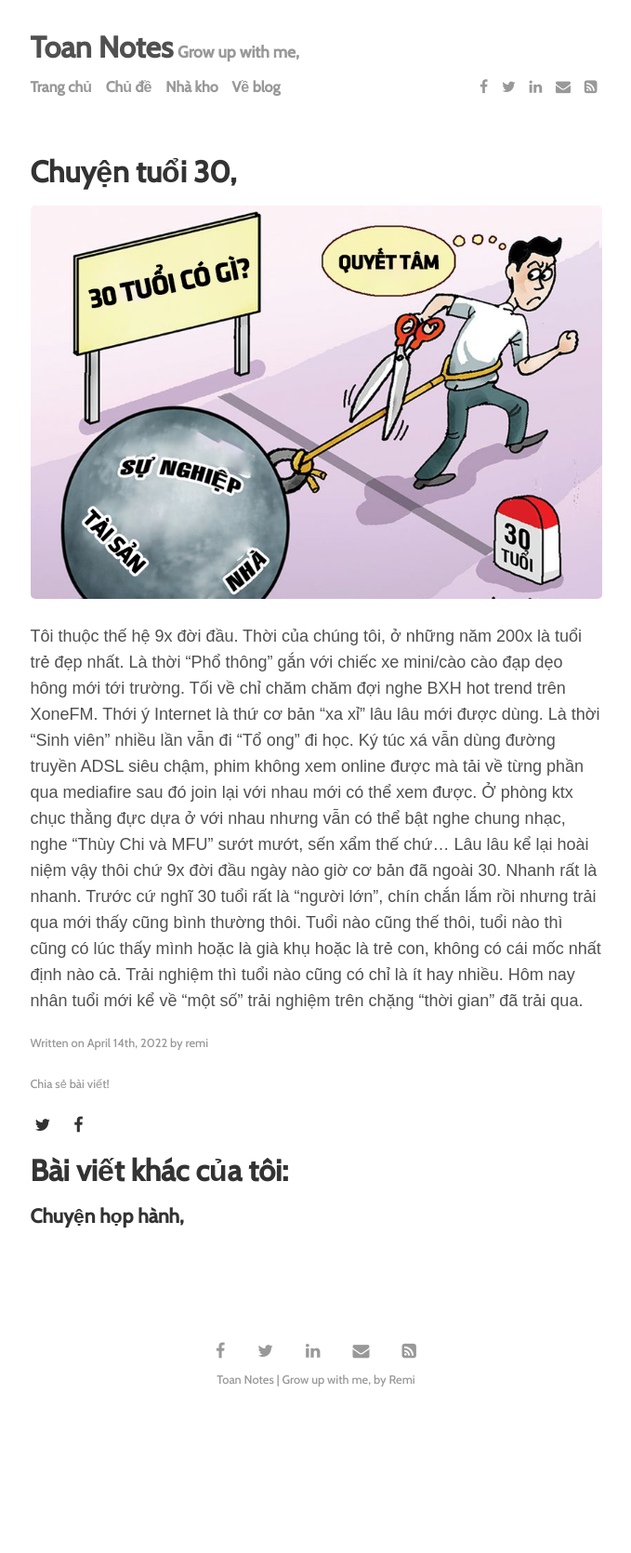
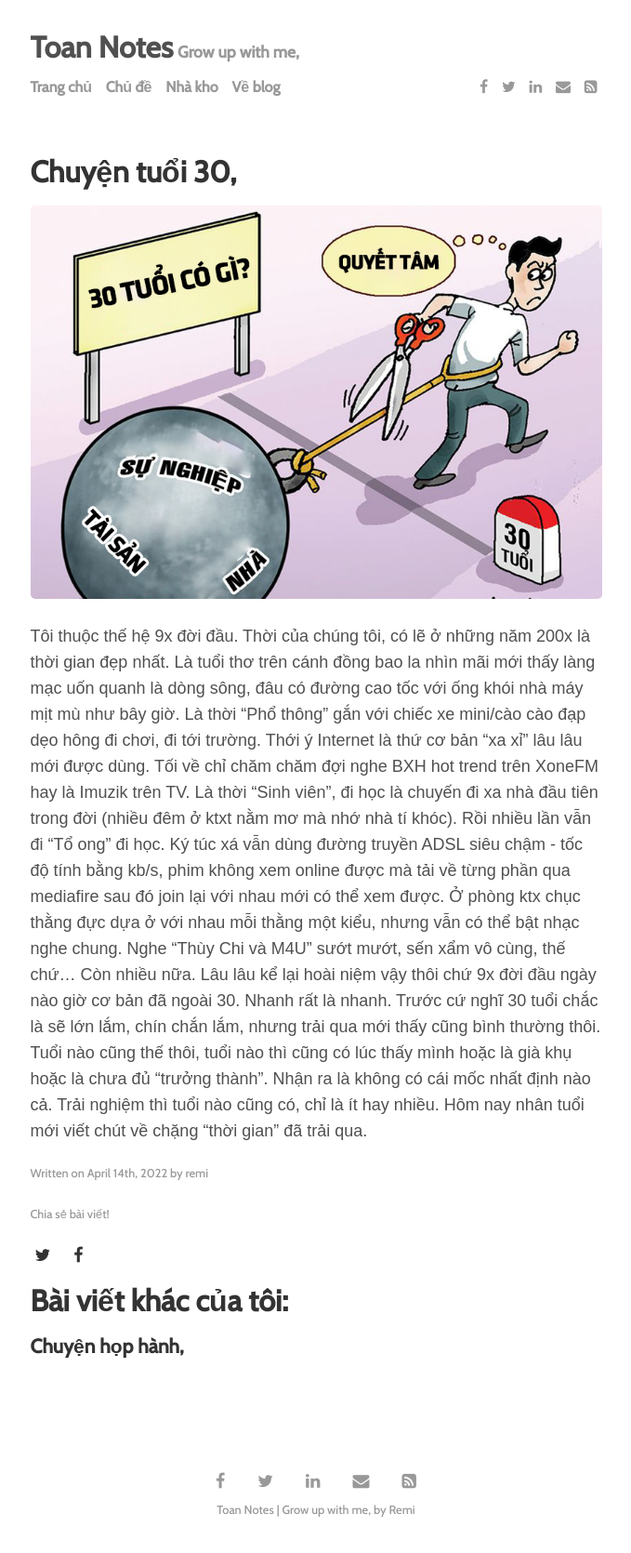
Before and after one commit to toannai/blog, a Jekyll site: the page built from _posts/2022-04-14-ngoai-30-tuoi-thay-cai-gi.md, in a window 1280 px wide. Shown: the whole page at 93% size, without its empty margins (300-979 px from the left). Built offline with Jekyll 4.4.1, drawn with Linux system fonts in a browser that asks for light colours; some web fonts are replaced; before the commit the page ends 1530 px from its top, so only the background shows below that.

Commit message:
update 2

```diff
--- a/_posts/2022-04-14-ngoai-30-tuoi-thay-cai-gi.md
+++ b/_posts/2022-04-14-ngoai-30-tuoi-thay-cai-gi.md
@@ -7,4 +7,4 @@ tags: [Ngẫm]
 image: assets/img/2022/04/14/30-intro.jpg
 ---
 
-Tôi thuộc thế hệ 9x đời đầu. Thời của chúng tôi, ở những năm 200x là tuổi trẻ đẹp nhất. Là thời "Phổ thông" gắn với chiếc xe mini/cào cào đạp dẹo hông mới tới trường. Tối về chỉ chăm chăm đợi nghe BXH hot trend trên XoneFM. Thới ý Internet là thứ cơ bản "xa xỉ" lâu lâu mới được dùng. Là thời "Sinh viên" nhiều lần vẫn đi "Tổ ong" đi học. Ký túc xá vẫn dùng đường truyền ADSL siêu chậm, phim không xem online được mà tải về từng phần qua mediafire sau đó join lại với nhau mới có thể xem được. Ở phòng ktx chục thằng đực dựa ở với nhau nhưng vẫn có thể bật nghe chung nhạc, nghe "Thùy Chi và MFU" sướt mướt, sến xẩm thế chứ... Lâu lâu kể lại hoài niệm vậy thôi chứ 9x đời đầu ngày nào giờ cơ bản đã ngoài 30. Nhanh rất là nhanh. Trước cứ nghĩ 30 tuổi rất là "người lớn", chín chắn lắm rồi nhưng trải qua mới thấy cũng bình thường thôi. Tuổi nào cũng thế thôi, tuổi nào thì cũng có lúc thấy mình hoặc là già khụ hoặc là trẻ con, không có cái mốc nhất định nào cả. Trải nghiệm thì tuổi nào cũng có chỉ là ít hay nhiều. Hôm nay nhân tuổi mới kể về "một số" trải nghiệm trên chặng "thời gian" đã trải qua.
+Tôi thuộc thế hệ 9x đời đầu. Thời của chúng tôi, có lẽ ở những năm 200x là thời gian đẹp nhất. Là tuổi thơ trên cánh đồng bao la nhìn mãi mới thấy làng mạc uốn quanh là dòng sông, đâu có đường cao tốc với ống khói nhà máy mịt mù như bây giờ. Là thời "Phổ thông" gắn với chiếc xe mini/cào cào đạp dẹo hông đi chơi, đi tới trường. Thới ý Internet là thứ cơ bản "xa xỉ" lâu lâu mới được dùng. Tối về chỉ chăm chăm đợi nghe BXH hot trend trên XoneFM hay là Imuzik trên TV. Là thời "Sinh viên", đi học là chuyến đi xa nhà  đầu tiên trong đời (nhiều đêm ở ktxt nằm mơ mà nhớ nhà tí khóc). Rồi nhiều lần vẫn đi "Tổ ong" đi học. Ký túc xá vẫn dùng đường truyền ADSL siêu chậm - tốc độ tính bằng kb/s, phim không xem online được mà tải về từng phần qua mediafire sau đó join lại với nhau mới có thể xem được. Ở phòng ktx chục thằng đực dựa ở với nhau mỗi thằng một kiểu, nhưng vẫn có thể bật nhạc nghe chung. Nghe "Thùy Chi và M4U" sướt mướt, sến xẩm vô cùng, thế chứ... Còn nhiều nữa. Lâu lâu kể lại hoài niệm vậy thôi chứ 9x đời đầu ngày nào giờ cơ bản đã ngoài 30. Nhanh rất là nhanh. Trước cứ nghĩ 30 tuổi chắc là sẽ lớn lắm, chín chắn lắm, nhưng trải qua mới thấy cũng bình thường thôi. Tuổi nào cũng thế thôi, tuổi nào thì cũng có lúc thấy mình hoặc là già khụ hoặc là chưa đủ "trưởng thành". Nhận ra là không có cái mốc nhất định nào cả. Trải nghiệm thì tuổi nào cũng có, chỉ là ít hay nhiều. Hôm nay nhân tuổi mới viết chút về chặng "thời gian" đã trải qua.
```
